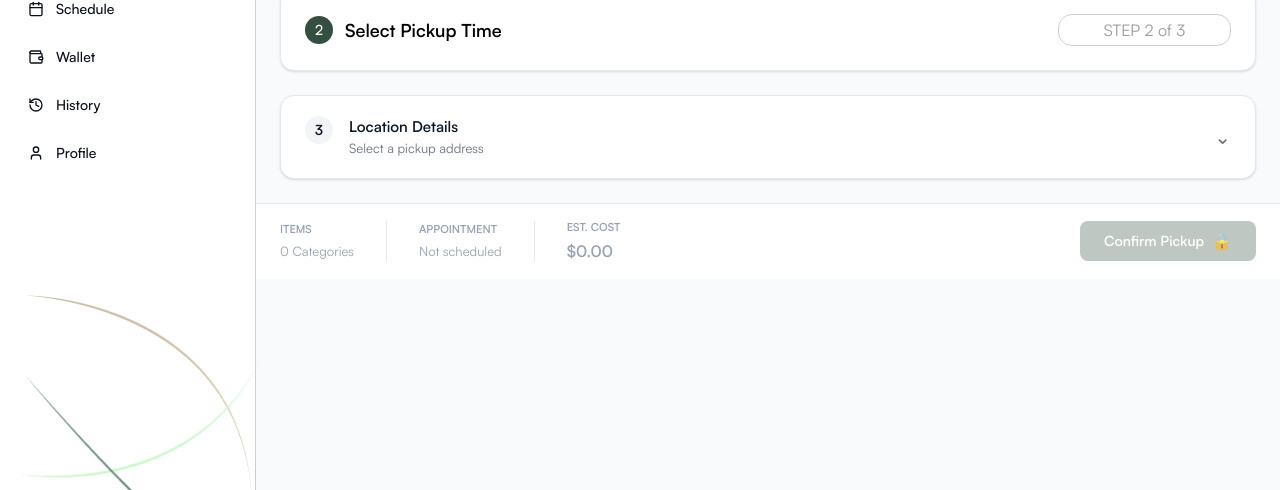
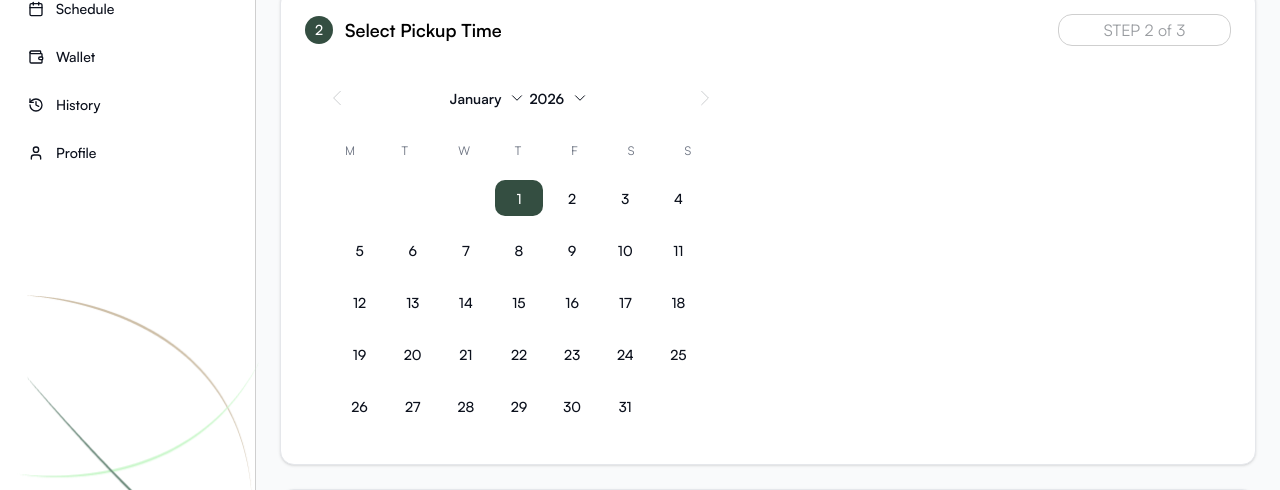
Before and after one commit to reginarecycle/regina-recycle-app, a React app in the folder frontend/: page /app/schedule/pickupTime in a window 1280 px wide. Shown: the part 199-689 px from the top of the page. Built offline with nearby package versions, Linux system fonts and the light colour scheme; no server answers; the HTML template or start-up script is replaced by a standard one.

Commit message:
added calender to the pickup time page

```diff
--- a/frontend/src/views/customer/schedule_pickup_time/index.tsx
+++ b/frontend/src/views/customer/schedule_pickup_time/index.tsx
@@ -3,6 +3,51 @@ import { useNavigate } from "react-router-dom";
 
 const SchedulePickupTime = () => {
 const navigate = useNavigate();
+
+const DAYS: string[] = ["M", "T", "W", "T", "F", "S", "S"];
+ function startDayMondayIndex(date: Date): number {
+ return (date.getDay() + 6) % 7; // Convert Sunday=0 to Monday=0
+}
+
+
+function daysInMonth(year: number, monthIndex: number): number {
+ return new Date(year, monthIndex + 1, 0).getDate();
+}
+
+
+ const year = 2026;
+ const monthIndex = 0; // January
+
+
+ const [selectedDay, setSelectedDay] = useState<number>(1);
+
+
+const { leadingBlanks, totalDays } = useMemo(() => {
+   const first = new Date(year, monthIndex, 1);
+   return {
+     leadingBlanks: startDayMondayIndex(first),
+     totalDays: daysInMonth(year, monthIndex),
+   };
+ }, [year, monthIndex]);
+
+
+ const cells = useMemo(() => {
+   const arr: Array<{ type: "blank" } | { type: "day"; day: number }> = [];
+
+
+   for (let i = 0; i < leadingBlanks; i++) {
+     arr.push({ type: "blank" });
+   }
+
+
+   for (let d = 1; d <= totalDays; d++) {
+     arr.push({ type: "day", day: d });
+   }
+
+
+   return arr;
+ }, [leadingBlanks, totalDays]);
+
 
     return(
 <div className="space-y-6 px-6 py-4">
@@ -51,6 +96,101 @@ const navigate = useNavigate();
       STEP 2 of 3
     </div>
     </div>
+
+    <div className="flex mt-6 gap-10 w-full grid-cols-[432px_1fr] items-start">
+   {/* Calendar */}
+   <div className="w-[432px] flex-shrink-0">
+     <div className="flex px-4 py-3 items-center w-full">
+       {/* <div className="flex direction-column items-start flex-1"> */}
+       <div className="flex p-1 items-center rounded-lg">
+         <button className="h-6 w-6">
+         <svg xmlns="http://www.w3.org/2000/svg" width="24" height="24" viewBox="0 0 24 24" fill="none">
+         <path d="M15.375 18.75L8.625 12L15.375 5.25" stroke="#999CA0" stroke-width="0.5" stroke-linecap="round" stroke-linejoin="round"/>
+         </svg>
+         </button>
+       </div>
+       <div className="flex justify-center items-start flex-1 ">
+
+
+       <div className="flex h-8 p-[4px 4px 4px 8px] items-center gap-1 rounded-lg">
+         <span className="text-[14px] text-[#0C111D] font-semibold">January</span>
+         <button className="h-6 w-6">
+         <svg xmlns="http://www.w3.org/2000/svg" width="24" height="24" viewBox="0 0 24 24" fill="none">
+         <path d="M16.5 9.75L12 14.25L7.5 9.75" stroke="#0C111D" stroke-linecap="round" stroke-linejoin="round"/>
+         </svg>
+         </button>
+       </div>
+
+
+        <div className="flex h-8 p-[4px 4px 4px 8px] items-center gap-1 rounded-lg">
+         <span className="text-[14px] text-[#0C111D] font-semibold">{year}</span>
+         <button className="h-6 w-6">
+         <svg xmlns="http://www.w3.org/2000/svg" width="24" height="24" viewBox="0 0 24 24" fill="none">
+         <path d="M16.5 9.75L12 14.25L7.5 9.75" stroke="#0C111D" stroke-linecap="round" stroke-linejoin="round"/>
+         </svg>
+         </button>
+       </div>
+       </div>
+
+
+       <div className="flex p-1 items-center rounded-lg">
+         <button className="h-6 w-6">
+         <svg xmlns="http://www.w3.org/2000/svg" width="24" height="24" viewBox="0 0 24 24" fill="none">
+         <path d="M8.625 5.25L15.375 12L8.625 18.75" stroke="#999CA0" stroke-width="0.5" stroke-linecap="round" stroke-linejoin="round"/>
+         </svg>
+         </button>
+       </div>
+       {/* </div> */}
+
+
+     </div>
+     {/* DAYS */}
+     <div className="pl-3 pr-4">
+     <div className=" mt-1 grid grid-cols-7 gap-x-6 px-4 text-center text-[12px] text-[#6B7280]">
+     {DAYS.map((d, i) => (
+             <div key={`${d}-${i}`} className="flex p-[12px] flex-column items-start gap-[10px] flex-1 font-[14px] text-[#999CA0)]">
+               {d}
+             </div>
+           ))}
+     </div>
+         {/* Dates */}
+
+
+       <div className="mt-2 grid grid-cols-7 gap-y-4 px-4 pb-4 text-center">
+          {cells.map((cell, idx) => {
+             if (cell.type === "blank") {
+               return <div key={`blank-${idx}`} className="h-9 w-12" />;
+             }
+
+
+             const isSelected = cell.day === selectedDay;
+
+
+             return (
+               <button
+                 key={`day-${cell.day}`}
+                 type="button"
+                 onClick={() => {setSelectedDay(cell.day);
+
+                 }}
+                 className={`mx-auto flex h-9 w-12 items-center justify-center rounded-lg text-[14px] font-medium ${
+                   isSelected
+                     ? "bg-[#344E41] text-white"
+                     : "text-[##0C111D] hover:bg-[#F3F4F6]"
+                 }`}
+               >
+                 {cell.day}
+               </button>
+             );
+           })}
+       </div>
+
+
+     </div>
+
+
+    </div>
+   </div>
 
     </div>
      {/* STEP 2 end */}
```
